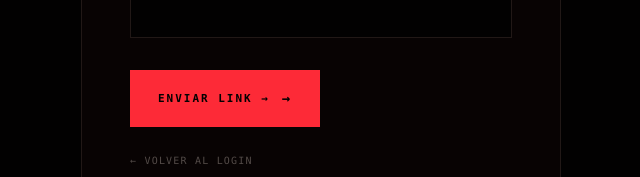
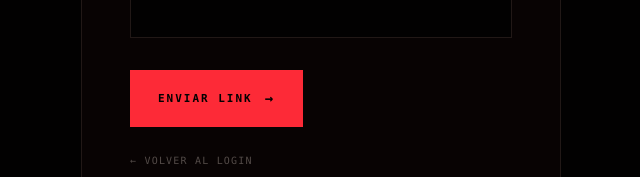
Before and after one commit to melinadelnero/melinadelnero, a Next.js app: page /login in a window 1280 px wide. Both pictures are taken after a click on the button "¿OLVIDASTE TU CONTRASEÑA?". Shown: the part 404-581 px from the top of the page, without its empty margins (319-959 px from the left). Built offline with nearby package versions, Linux system fonts and the light colour scheme.

Commit message:
fix: remove duplicate arrow in reset password button

```diff
--- a/src/app/login/page.tsx
+++ b/src/app/login/page.tsx
@@ -139,7 +139,7 @@ export default function LoginPage() {
                 disabled={loading || !!info}
                 style={{ cursor: loading ? 'wait' : 'pointer', marginTop: 32 }}
               >
-                {loading ? 'Enviando...' : 'Enviar link →'}
+                {loading ? 'Enviando...' : 'Enviar link'}
               </button>
               <div style={{ marginTop: 20 }}>
                 <button
```
